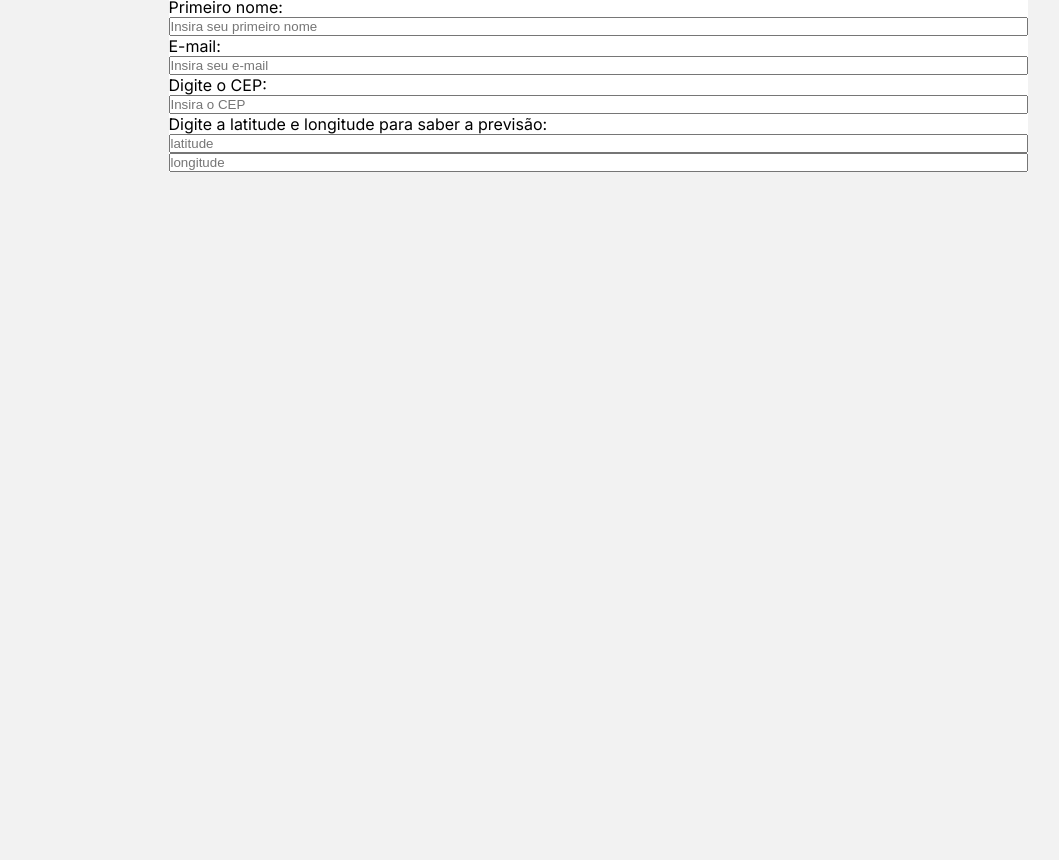
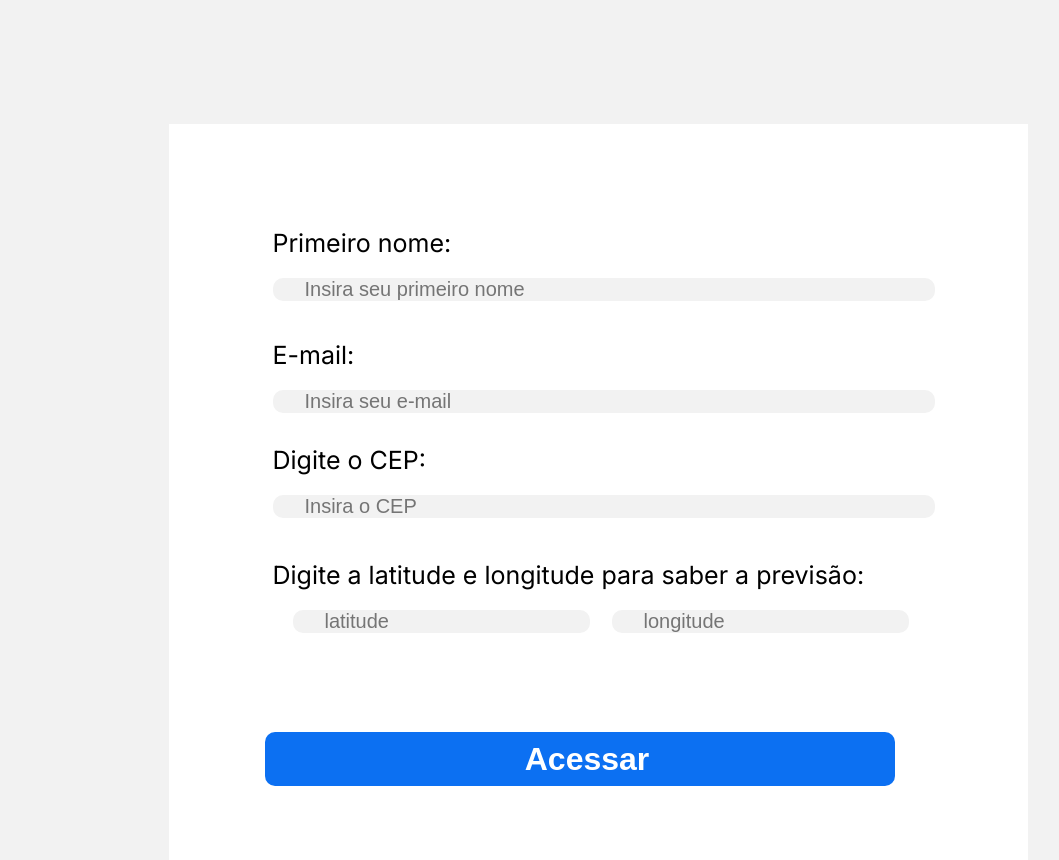
Before and after one commit to RafaelPCouto/Desafio-2, a plain HTML site: page index.html in a window 1280 px wide. Shown: the part 407-1267 px from the top of the page, without its empty margins (42-1101 px from the left). Before the commit the page ends 800 px from the top, so only its background shows below. Drawn offline with Linux system fonts and the light colour scheme.

Commit message:
Finishing Form styles

```diff
--- a/index.html
+++ b/index.html
@@ -37,32 +37,36 @@
 
                 <div class="form__input">
 
-                    <label for="firstName">Primeiro nome:</label>
+                    <label for="firstName" class="form__label">Primeiro nome:</label>
                     <input type="text" name="firstName" id="firstName" placeholder="Insira seu primeiro nome">
 
                 </div>
 
                 <div class="form__input">
 
-                    <label for="email">E-mail:</label>
+                    <label for="email" class="form__label">E-mail:</label>
                     <input type="text" name="email" id="email" placeholder="Insira seu e-mail">
 
                 </div>
 
                 <div class="form__input">
 
-                    <label for="cep">Digite o CEP:</label>
+                    <label for="cep" class="form__label">Digite o CEP:</label>
                     <input type="text" name="cep" id="cep" placeholder="Insira o CEP">
 
                 </div>
 
                 <div class="form__input">
 
-                    <label for="">Digite a latitude e longitude para saber a previsão:</label>
-                    <input type="text" name="latitude" id="latitude" placeholder="latitude">
-                    <input type="text" name="longitude" id="longitude" placeholder="longitude">
+                    <label for="" class="form__label">Digite a latitude e longitude para saber a previsão:</label>
+                    <div class="coordinations__container">
+                        <input type="text" name="latitude" id="latitude" placeholder="latitude" class="coordinations">
+                        <input type="text" name="longitude" id="longitude" placeholder="longitude" class="coordinations">
+                    </div>
 
                 </div>
+
+                <button type="submit" class="button">Acessar</button>
 
             </form>
         </section>
--- a/style.css
+++ b/style.css
@@ -20,6 +20,15 @@ h1 {
     color: #1F1F1F;
     width: 879px;
     margin-top: 124px;
+}
+
+input {
+    border-radius: 10px;
+    border: none;
+    background-color: #F2F2F2;
+    width: 630px;
+    font-size: 20px;
+    padding-left: 32px;
 }
 
 .header {
@@ -61,11 +70,54 @@ li:last-child {
 }
 
 .form {
+    padding-top: 104px;
     background-color: #fff;
     width: 859px;
+    margin-top: 127px;
+    /* text-align: center; */
 }
 
 .form__input {
     display: flex;
     flex-direction: column;
+    margin-left: 104px;
 }
+
+.form__label {
+    font-size: 25px;
+    font-weight: 400;
+    margin-bottom: 20px;
+}
+
+.coordinations__container {
+    display: flex;
+    width: 296px;
+    gap: 22px;
+    margin-left: 20px;
+}
+
+.button {
+    margin-top: 99px;
+    margin-left: 96px;
+    margin-bottom: 74px;
+    width: 630px;
+    background-color: #0C70F2;
+    color: #fff;
+    border: none;
+    border-radius: 10px;
+    font-size: 32px;
+    font-weight: 600;
+    padding: 9px 244px 8px 259px;
+}
+
+#firstName {
+    margin-bottom: 39px;
+}
+
+#email {
+    margin-bottom: 32px;
+}
+
+#cep {
+    margin-bottom: 42px;
+}
```
